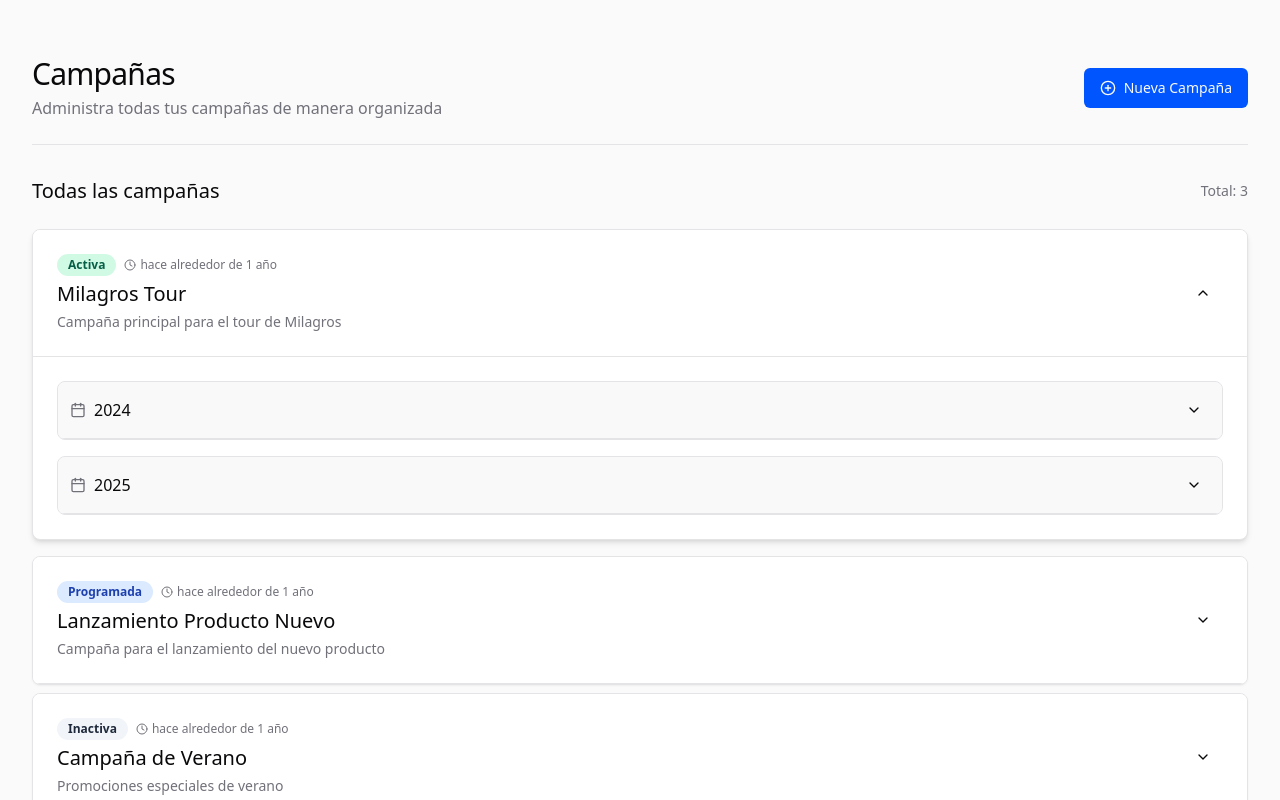
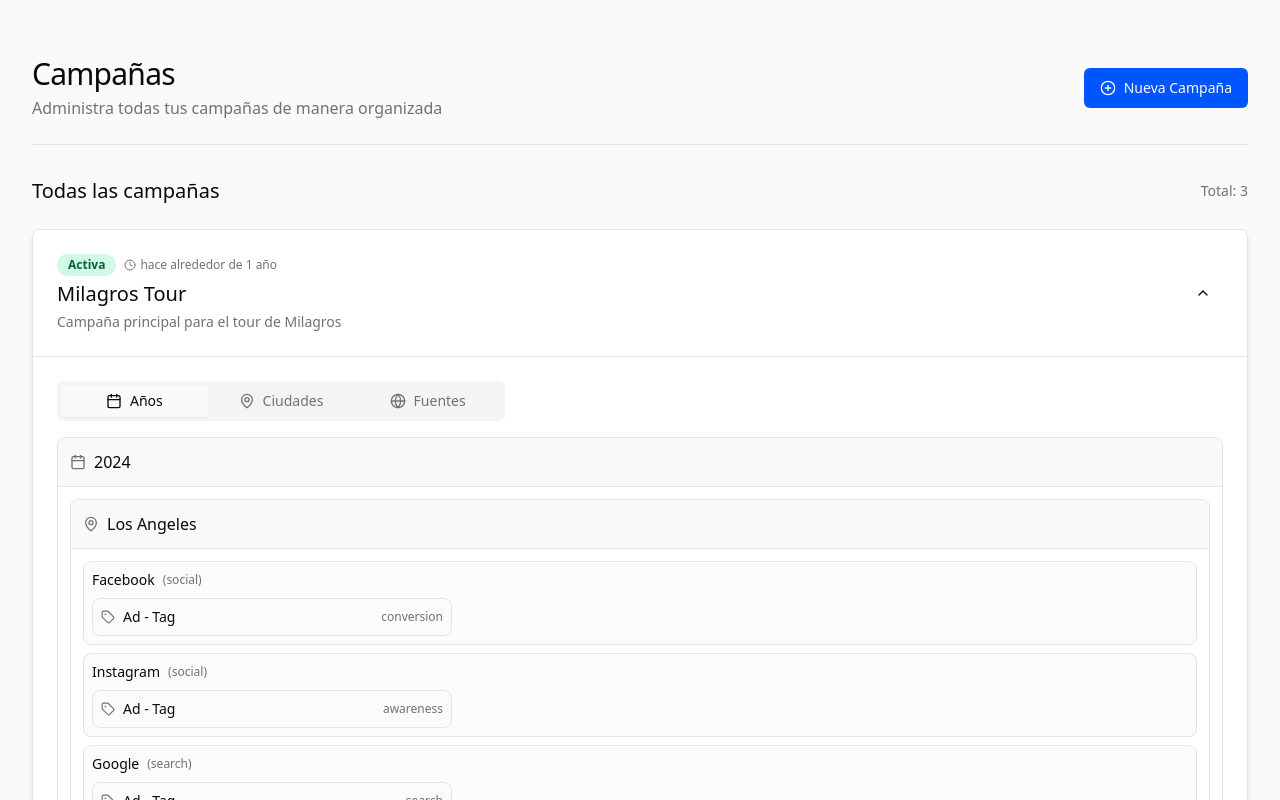
Before and after one commit to thughy/campaign-nest-fusion-18, a React (Vite) app: page / in a window 1280 px wide. Both pictures are taken after a click on the button 1203 px from the left and 293 px from the top of the page. Shown: the top 800 px of the page. Built offline with nearby package versions, Linux system fonts and the light colour scheme.

Commit message:
Summarize prompt

```diff
--- a/src/components/CampaignCard.tsx
+++ b/src/components/CampaignCard.tsx
@@ -1,12 +1,15 @@
 
 import React, { useState } from 'react';
-import { Campaign } from '@/types/campaign.types';
+import { Campaign, CampaignTab } from '@/types/campaign.types';
 import { Card, CardContent, CardHeader } from "@/components/ui/card";
 import { Button } from "@/components/ui/button";
 import { Badge } from "@/components/ui/badge";
-import { ChevronDown, ChevronUp, Clock, Calendar } from "lucide-react";
+import { Tabs, TabsContent, TabsList, TabsTrigger } from "@/components/ui/tabs";
+import { ChevronDown, ChevronUp, Clock, Calendar, MapPin, Globe } from "lucide-react";
 import { formatDistanceToNow } from 'date-fns';
 import { es } from 'date-fns/locale';
+import { SourceItem } from './SourceItem';
+import { CityItem } from './CityItem';
 import { YearItem } from './YearItem';
 
 interface CampaignCardProps {
@@ -15,6 +18,26 @@ interface CampaignCardProps {
 
 export function CampaignCard({ campaign }: CampaignCardProps) {
   const [isExpanded, setIsExpanded] = useState(false);
+  const [activeTab, setActiveTab] = useState<CampaignTab>("years");
+
+  // Helper functions for getting all cities and sources across years
+  const getAllCities = () => {
+    const cities = [];
+    for (const year of campaign.years) {
+      cities.push(...year.cities);
+    }
+    return cities;
+  };
+
+  const getAllSources = () => {
+    const sources = [];
+    for (const year of campaign.years) {
+      for (const city of year.cities) {
+        sources.push(...city.sources);
+      }
+    }
+    return sources;
+  };
 
   const getStatusColor = (status: string) => {
     switch (status) {
@@ -86,11 +109,42 @@ export function CampaignCard({ campaign }: CampaignCardProps) {
         <CardContent
           className="p-0 animate-slide-in-bottom"
         >
-          <div className="p-4 sm:p-6 space-y-4">
-            {campaign.years.map((year) => (
-              <YearItem key={year.id} year={year} />
-            ))}
-          </div>
+          <Tabs
+            defaultValue="years"
+            value={activeTab}
+            onValueChange={(value) => setActiveTab(value as CampaignTab)}
+            className="p-4 sm:p-6"
+          >
+            <TabsList className="mb-4 grid grid-cols-3 w-full max-w-md">
+              <TabsTrigger value="years" className="flex items-center gap-2">
+                <Calendar className="h-4 w-4" /> Años
+              </TabsTrigger>
+              <TabsTrigger value="cities" className="flex items-center gap-2">
+                <MapPin className="h-4 w-4" /> Ciudades
+              </TabsTrigger>
+              <TabsTrigger value="sources" className="flex items-center gap-2">
+                <Globe className="h-4 w-4" /> Fuentes
+              </TabsTrigger>
+            </TabsList>
+
+            <TabsContent value="years" className="space-y-4 animate-fade-in">
+              {campaign.years.map((year) => (
+                <YearItem key={year.id} year={year} />
+              ))}
+            </TabsContent>
+
+            <TabsContent value="cities" className="space-y-4 animate-fade-in">
+              {getAllCities().map((city) => (
+                <CityItem key={city.id} city={city} />
+              ))}
+            </TabsContent>
+
+            <TabsContent value="sources" className="space-y-4 animate-fade-in">
+              {getAllSources().map((source) => (
+                <SourceItem key={source.id} source={source} />
+              ))}
+            </TabsContent>
+          </Tabs>
         </CardContent>
       )}
     </Card>
--- a/src/components/CityItem.tsx
+++ b/src/components/CityItem.tsx
@@ -1,51 +1,39 @@
 
-import React, { useState } from 'react';
+import React from 'react';
 import { City } from '@/types/campaign.types';
-import { Button } from "@/components/ui/button";
-import { ChevronDown, ChevronUp, MapPin } from "lucide-react";
-import { SourceItem } from './SourceItem';
+import { MapPin } from "lucide-react";
+import { TagItem } from './TagItem';
 
 interface CityItemProps {
   city: City;
 }
 
 export function CityItem({ city }: CityItemProps) {
-  const [isExpanded, setIsExpanded] = useState(false);
-
   return (
-    <div className="border rounded-lg overflow-hidden ml-4 transition-all-smooth">
-      <div
-        className="flex items-center justify-between p-3 bg-background hover:bg-secondary/30 border-b cursor-pointer"
-        onClick={() => setIsExpanded(!isExpanded)}
-      >
+    <div className="border rounded-lg overflow-hidden transition-all-smooth">
+      <div className="p-3 bg-secondary/50 border-b">
         <div className="flex items-center gap-2">
           <MapPin className="h-4 w-4 text-muted-foreground" />
           <span className="font-medium">{city.name}</span>
         </div>
-        <Button
-          variant="ghost"
-          size="sm"
-          className="h-8 w-8 p-0"
-          onClick={(e) => {
-            e.stopPropagation();
-            setIsExpanded(!isExpanded);
-          }}
-        >
-          {isExpanded ? (
-            <ChevronUp className="h-4 w-4" />
-          ) : (
-            <ChevronDown className="h-4 w-4" />
-          )}
-        </Button>
       </div>
 
-      {isExpanded && (
-        <div className="p-3 space-y-2 animate-fade-in">
-          {city.sources.map((source) => (
-            <SourceItem key={source.id} source={source} />
-          ))}
-        </div>
-      )}
+      <div className="p-3 space-y-2">
+        {city.sources.map((source) => (
+          <div key={source.id} className="border rounded-lg p-2 bg-background/80">
+            <div className="flex items-center gap-2 mb-2">
+              <span className="text-sm font-medium">{source.name}</span>
+              <span className="text-xs text-muted-foreground">({source.platform})</span>
+            </div>
+
+            <div className="grid grid-cols-1 sm:grid-cols-2 md:grid-cols-3 gap-2">
+              {source.adTags.map((tag) => (
+                <TagItem key={tag.id} tag={tag} />
+              ))}
+            </div>
+          </div>
+        ))}
+      </div>
     </div>
   );
 }
--- a/src/components/SourceItem.tsx
+++ b/src/components/SourceItem.tsx
@@ -1,8 +1,7 @@
 
-import React, { useState } from 'react';
+import React from 'react';
 import { Source } from '@/types/campaign.types';
-import { Button } from "@/components/ui/button";
-import { ChevronDown, ChevronUp, Globe, Facebook, Instagram, Search, MessageCircle } from "lucide-react";
+import { Facebook, Instagram, Search, MessageCircle, Globe } from "lucide-react";
 import { TagItem } from './TagItem';
 
 interface SourceItemProps {
@@ -10,8 +9,6 @@ interface SourceItemProps {
 }
 
 export function SourceItem({ source }: SourceItemProps) {
-  const [isExpanded, setIsExpanded] = useState(false);
-
   const getSourceIcon = (name: string) => {
     switch (name.toLowerCase()) {
       case 'facebook':
@@ -28,39 +25,20 @@ export function SourceItem({ source }: SourceItemProps) {
   };
 
   return (
-    <div className="border rounded-lg overflow-hidden ml-6 transition-all-smooth">
-      <div
-        className="flex items-center justify-between p-2.5 bg-background hover:bg-secondary/20 border-b cursor-pointer"
-        onClick={() => setIsExpanded(!isExpanded)}
-      >
+    <div className="border rounded-lg overflow-hidden transition-all-smooth">
+      <div className="p-3 bg-background hover:bg-secondary/20 border-b">
         <div className="flex items-center gap-2">
           {getSourceIcon(source.name)}
-          <span>{source.name}</span>
+          <span className="font-medium">{source.name}</span>
+          <span className="text-xs text-muted-foreground">({source.platform})</span>
         </div>
-        <Button
-          variant="ghost"
-          size="sm"
-          className="h-7 w-7 p-0"
-          onClick={(e) => {
-            e.stopPropagation();
-            setIsExpanded(!isExpanded);
-          }}
-        >
-          {isExpanded ? (
-            <ChevronUp className="h-3.5 w-3.5" />
-          ) : (
-            <ChevronDown className="h-3.5 w-3.5" />
-          )}
-        </Button>
       </div>
 
-      {isExpanded && (
-        <div className="p-2 animate-fade-in">
-          {source.adTags.map((tag) => (
-            <TagItem key={tag.id} tag={tag} />
-          ))}
-        </div>
-      )}
+      <div className="p-2 grid grid-cols-1 sm:grid-cols-2 md:grid-cols-3 gap-2">
+        {source.adTags.map((tag) => (
+          <TagItem key={tag.id} tag={tag} />
+        ))}
+      </div>
     </div>
   );
 }
--- a/src/components/TagItem.tsx
+++ b/src/components/TagItem.tsx
@@ -9,9 +9,10 @@ interface TagItemProps {
 
 export function TagItem({ tag }: TagItemProps) {
   return (
-    <div className="border rounded-lg overflow-hidden ml-6 p-2 mb-2 flex items-center gap-2 bg-secondary/10 hover:bg-secondary/30 transition-all-smooth">
+    <div className="border rounded-lg p-2 flex items-center gap-2 bg-secondary/10 hover:bg-secondary/30 transition-all-smooth">
       <Tag className="h-3.5 w-3.5 text-muted-foreground" />
       <span className="text-sm">{tag.name}</span>
+      <span className="text-xs text-muted-foreground ml-auto">{tag.type}</span>
     </div>
   );
 }
--- a/src/components/YearItem.tsx
+++ b/src/components/YearItem.tsx
@@ -1,8 +1,7 @@
 
-import React, { useState } from 'react';
+import React from 'react';
 import { Year } from '@/types/campaign.types';
-import { Button } from "@/components/ui/button";
-import { ChevronDown, ChevronUp, Calendar } from "lucide-react";
+import { Calendar } from "lucide-react";
 import { CityItem } from './CityItem';
 
 interface YearItemProps {
@@ -10,42 +9,20 @@ interface YearItemProps {
 }
 
 export function YearItem({ year }: YearItemProps) {
-  const [isExpanded, setIsExpanded] = useState(false);
-
   return (
     <div className="border rounded-lg overflow-hidden transition-all-smooth">
-      <div
-        className="flex items-center justify-between p-3 bg-secondary/50 border-b cursor-pointer hover:bg-secondary"
-        onClick={() => setIsExpanded(!isExpanded)}
-      >
+      <div className="p-3 bg-secondary/50 border-b">
         <div className="flex items-center gap-2">
           <Calendar className="h-4 w-4 text-muted-foreground" />
           <span className="font-medium">{year.year}</span>
         </div>
-        <Button
-          variant="ghost"
-          size="sm"
-          className="h-8 w-8 p-0"
-          onClick={(e) => {
-            e.stopPropagation();
-            setIsExpanded(!isExpanded);
-          }}
-        >
-          {isExpanded ? (
-            <ChevronUp className="h-4 w-4" />
-          ) : (
-            <ChevronDown className="h-4 w-4" />
-          )}
-        </Button>
       </div>
 
-      {isExpanded && (
-        <div className="p-3 space-y-3 animate-fade-in">
-          {year.cities.map((city) => (
-            <CityItem key={city.id} city={city} />
-          ))}
-        </div>
-      )}
+      <div className="p-3 space-y-3">
+        {year.cities.map((city) => (
+          <CityItem key={city.id} city={city} />
+        ))}
+      </div>
     </div>
   );
 }
--- a/src/components/ui/tabs.tsx
+++ b/src/components/ui/tabs.tsx
@@ -1,3 +1,4 @@
+
 import * as React from "react"
 import * as TabsPrimitive from "@radix-ui/react-tabs"
 
--- a/src/types/campaign.types.ts
+++ b/src/types/campaign.types.ts
@@ -32,3 +32,6 @@ export interface Campaign {
   created: string;
   years: Year[];
 }
+
+// Adding these types to support our tabs navigation
+export type CampaignTab = "years" | "cities" | "sources";
```
